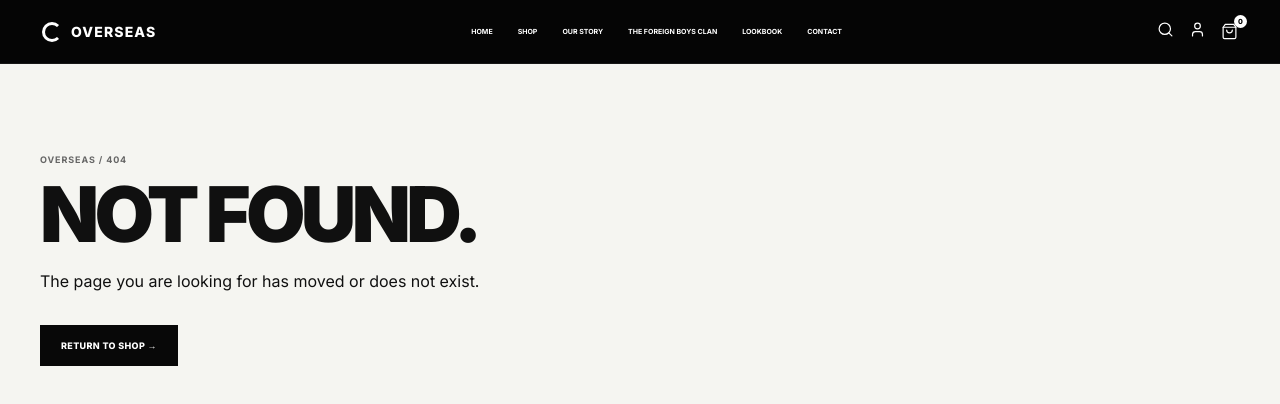
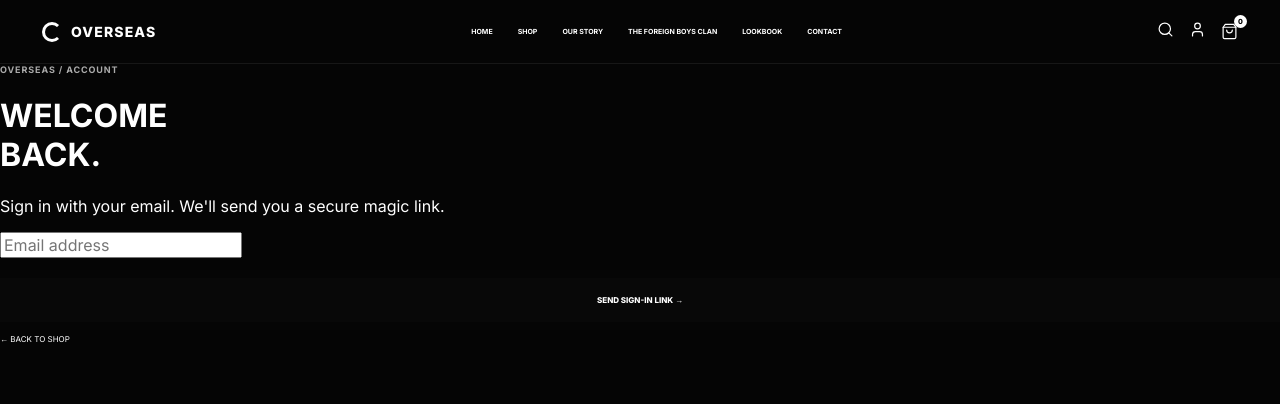
Before and after one commit to utechdev2/overseas-e-commence, a Next.js app: page /login in a window 1280 px wide. Before the commit this address had no page. Shown: the top 404 px of the page. Built offline with nearby package versions, Linux system fonts and the light colour scheme.

Commit message:
feat: add app/login/page.tsx

```diff
--- /dev/null
+++ b/app/login/page.tsx
@@ -0,0 +1,37 @@
+"use client";
+
+import { FormEvent, useState } from "react";
+import Link from "next/link";
+import { createClient } from "@/lib/supabase/client";
+
+export default function LoginPage() {
+  const [email, setEmail] = useState("");
+  const [message, setMessage] = useState("");
+
+  async function submit(event: FormEvent) {
+    event.preventDefault();
+    setMessage("Sending sign-in link…");
+    const supabase = createClient();
+    const { error } = await supabase.auth.signInWithOtp({
+      email,
+      options: { emailRedirectTo: window.location.origin + "/account" },
+    });
+    setMessage(error ? error.message : "Check your email for the sign-in link.");
+  }
+
+  return (
+    <main className="auth-page">
+      <div className="auth-card">
+        <p className="eyebrow">OVERSEAS / ACCOUNT</p>
+        <h1>WELCOME<br/>BACK.</h1>
+        <p>Sign in with your email. We&apos;ll send you a secure magic link.</p>
+        <form onSubmit={submit}>
+          <input required type="email" value={email} onChange={(e) => setEmail(e.target.value)} placeholder="Email address" />
+          <button className="checkout-button" type="submit">SEND SIGN-IN LINK →</button>
+        </form>
+        {message && <div className="auth-message">{message}</div>}
+        <Link href="/shop" className="back-link">← BACK TO SHOP</Link>
+      </div>
+    </main>
+  );
+}
```
